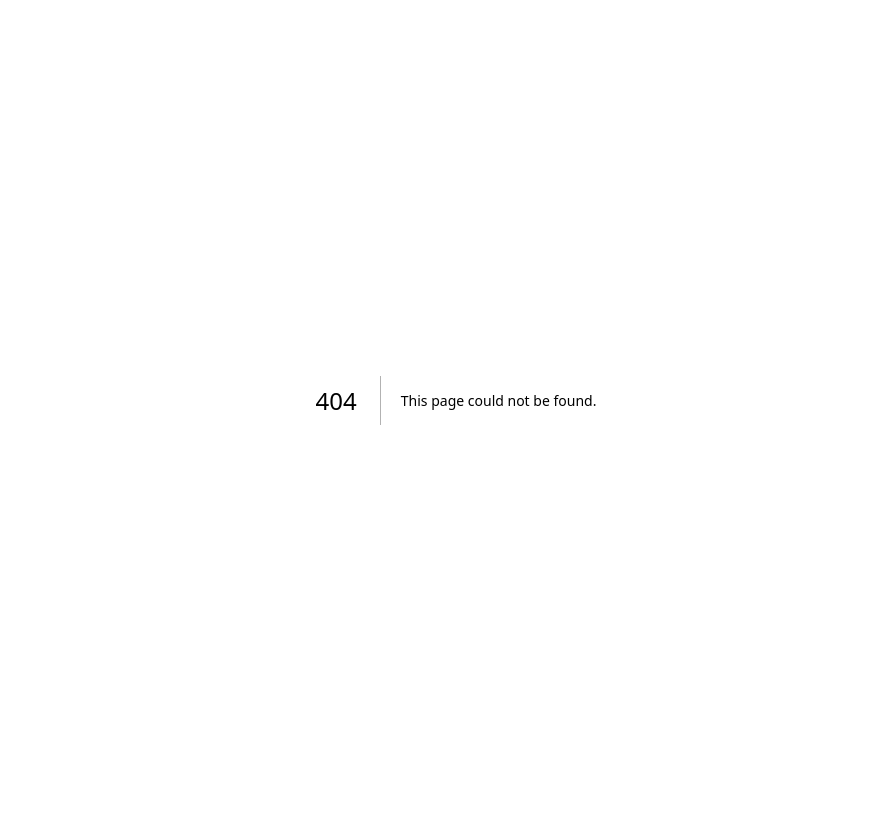
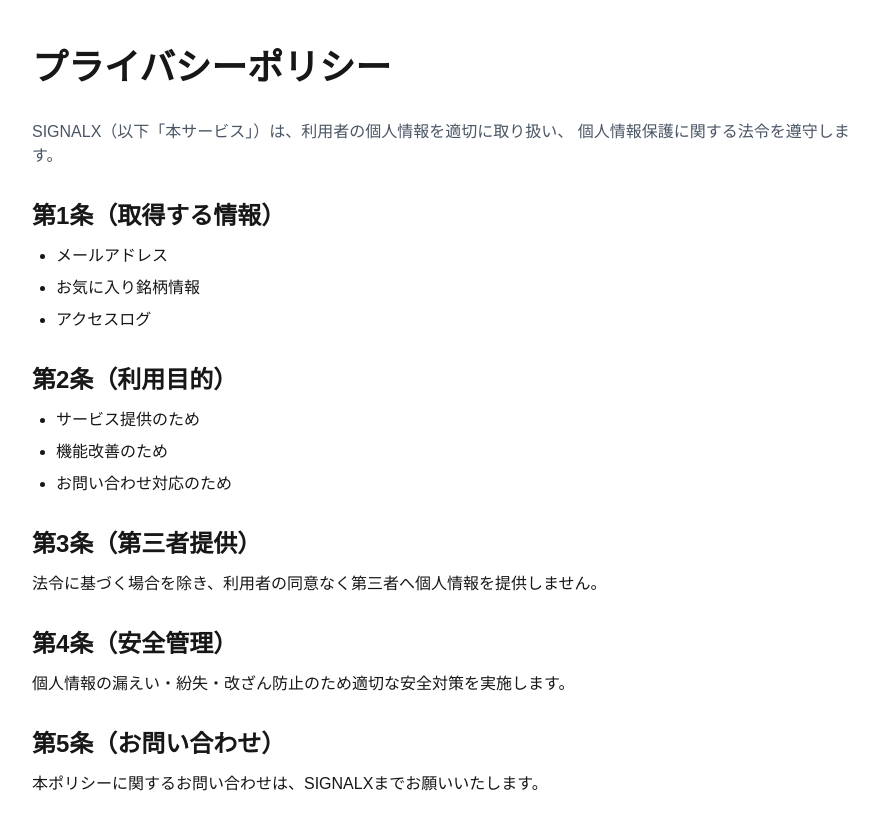
Before and after one commit to asawaku1632/signal-x, a Next.js app: page /privacy in a window 1280 px wide. Before the commit this address had no page. Shown: the top 830 px of the page, without its empty margins (184-1063 px from the left). Before the commit the page ends 800 px from the top, so only its background shows below. Built offline with nearby package versions, Linux system fonts and the light colour scheme.

Commit message:
Add privacy policy

```diff
--- /dev/null
+++ b/app/privacy/page.tsx
@@ -0,0 +1,68 @@
+export default function PrivacyPage() {
+  return (
+    <main className="mx-auto max-w-4xl px-6 py-12">
+      <h1 className="mb-8 text-4xl font-bold">
+        プライバシーポリシー
+      </h1>
+
+      <p className="mb-8 text-gray-600">
+        SIGNALX（以下「本サービス」）は、利用者の個人情報を適切に取り扱い、
+        個人情報保護に関する法令を遵守します。
+      </p>
+
+      <section className="mb-8">
+        <h2 className="mb-3 text-2xl font-bold">
+          第1条（取得する情報）
+        </h2>
+
+        <ul className="list-disc pl-6 space-y-2">
+          <li>メールアドレス</li>
+          <li>お気に入り銘柄情報</li>
+          <li>アクセスログ</li>
+        </ul>
+      </section>
+
+      <section className="mb-8">
+        <h2 className="mb-3 text-2xl font-bold">
+          第2条（利用目的）
+        </h2>
+
+        <ul className="list-disc pl-6 space-y-2">
+          <li>サービス提供のため</li>
+          <li>機能改善のため</li>
+          <li>お問い合わせ対応のため</li>
+        </ul>
+      </section>
+
+      <section className="mb-8">
+        <h2 className="mb-3 text-2xl font-bold">
+          第3条（第三者提供）
+        </h2>
+
+        <p>
+          法令に基づく場合を除き、利用者の同意なく第三者へ個人情報を提供しません。
+        </p>
+      </section>
+
+      <section className="mb-8">
+        <h2 className="mb-3 text-2xl font-bold">
+          第4条（安全管理）
+        </h2>
+
+        <p>
+          個人情報の漏えい・紛失・改ざん防止のため適切な安全対策を実施します。
+        </p>
+      </section>
+
+      <section>
+        <h2 className="mb-3 text-2xl font-bold">
+          第5条（お問い合わせ）
+        </h2>
+
+        <p>
+          本ポリシーに関するお問い合わせは、SIGNALXまでお願いいたします。
+        </p>
+      </section>
+    </main>
+  );
+}
```
